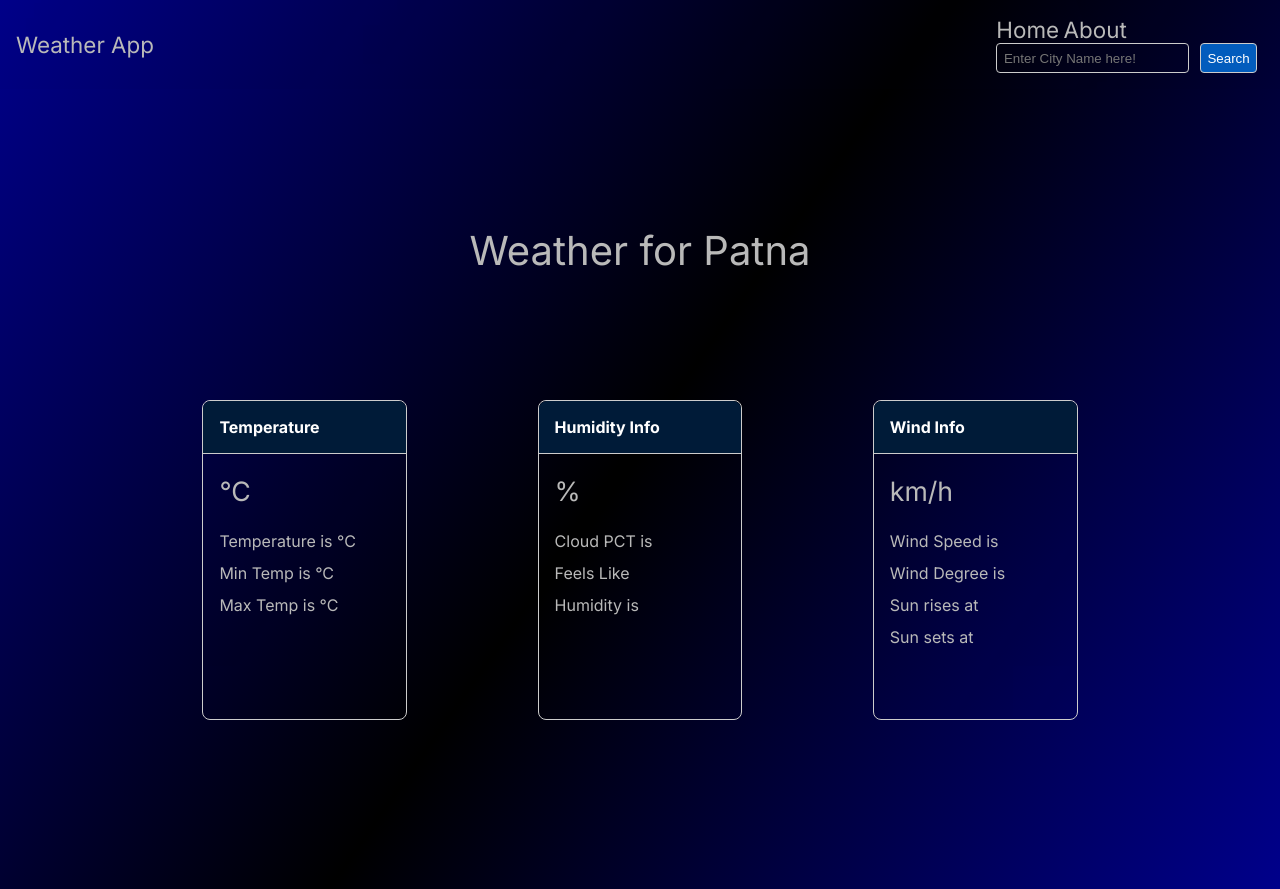
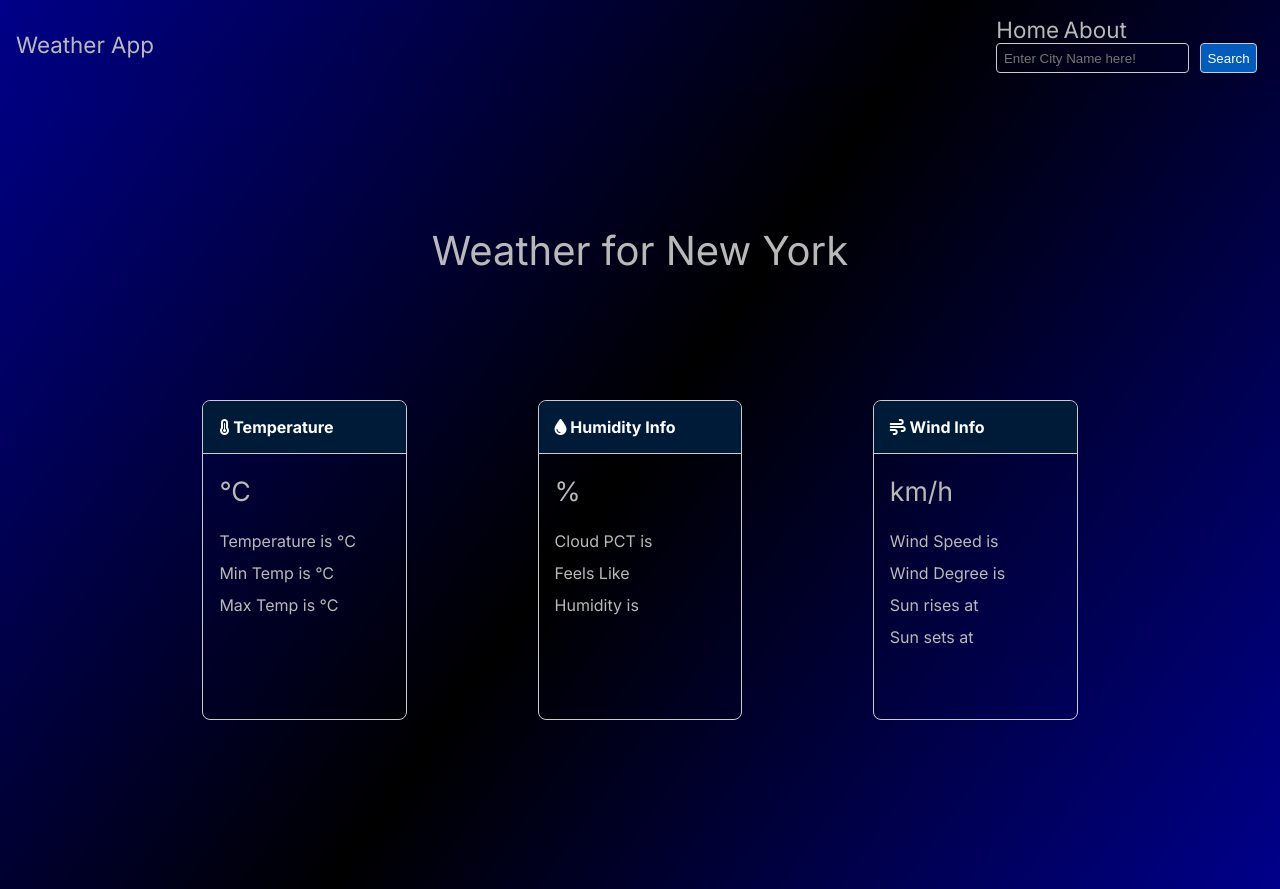
Before and after one commit to eatulrajput/weather-website, a plain HTML site: page index.html in a window 1280 px wide. Drawn offline with Linux system fonts and the light colour scheme; no server answers.

Commit message:
Updating Repository

```diff
--- a/assets/js/script.js
+++ b/assets/js/script.js
@@ -45,4 +45,4 @@ document.getElementById('submit').addEventListener('click', (e) => {
   document.getElementById('nav-links').classList.remove('show');
 });
 
-getWeather("Patna");
+getWeather("New York");
--- a/index.html
+++ b/index.html
@@ -32,7 +32,7 @@
     <div class="box">
       <div class="card">
         <div class="card-header">
-          <h4>Temperature</h4>
+          <h4><i class="fa-solid fa-temperature-three-quarters"></i> Temperature</h4>
         </div>
         <div class="card-body">
           <h1 class="card-title"><span id="temp"></span><small> °C</small></h1>
@@ -45,7 +45,7 @@
       </div>
       <div class="card">
         <div class="card-header">
-          <h4>Humidity Info</h4>
+          <h4><i class="fa-solid fa-droplet"></i> Humidity Info</h4>
         </div>
         <div class="card-body">
           <h1 class="card-title"><span id="humidity"></span><small> %</small></h1>
@@ -58,7 +58,7 @@
       </div>
       <div class="card">
         <div class="card-header">
-          <h4>Wind Info</h4>
+          <h4><i class="fa-solid fa-wind"></i> Wind Info</h4>
         </div>
         <div class="card-body">
           <h1 class="card-title"><span id="wind_speed"></span><small> km/h</small></h1>
```
